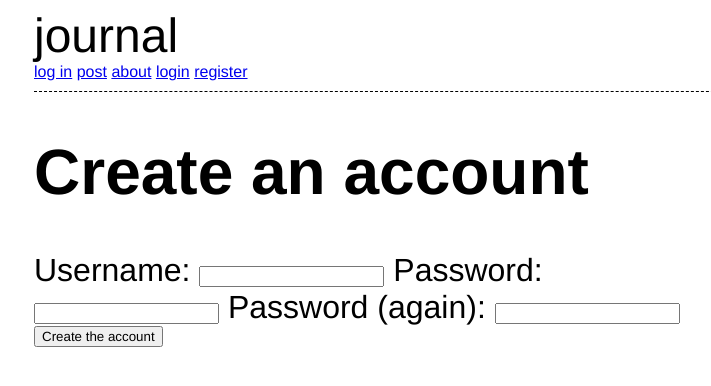
After one commit to drewbharris/journal, a Django app: template templates/main/registration.html in a window 1280 px wide. The commit adds this page. Shown: the top 386 px of the page, without its empty margins (256-967 px from the left). Run offline with Django 3.2, Linux system fonts and the light colour scheme; the template is opened without the code that fills it, so the values that code supplies are empty, except form fields; tables that the repository leaves empty hold one stand-in row (values such as "Sample post"); form fields are guessed from the names that the template uses.

Commit message:
more registration stuff

```diff
--- a/templates/base.html
+++ b/templates/base.html
@@ -30,6 +30,14 @@
 		<a href="/login">log in</a>
 		<a href="/post">post</a>
 		<a href="/about">about</a>
+		{% if not user.is_authenticated %}
+		<a href="/accounts/login/?next=/">login</a>
+		<a href="/accounts/register/">register</a>
+		{% endif %}
+
+		{% if user.is_authenticated %}
+		<a href="/accounts/logout/?next=/">logout</a>
+		{% endif %}
 	</div>
 <div style="font-size:2em;margin-bottom:5px;">
 {% block heading %}{% endblock %}
--- /dev/null
+++ b/templates/main/registration.html
@@ -0,0 +1,29 @@
+{% extends "base.html" %}
+
+{% block title %}Create an account{% endblock %}
+
+{% block content %}
+      <h1>Create an account</h1>
+      <form action="." method="post">{% csrf_token %}
+        {% if form.error_dict %}
+          <p class="error">Please correct the errors below.</p>
+        {% endif %}
+
+        {% if form.username.errors %}
+          {{ form.username.html_error_list }}
+        {% endif %}
+        <label for="id_username">Username:</label> {{ form.username }}
+
+        {% if form.password1.errors %}
+          {{ form.password1.html_error_list }}
+        {% endif %}
+        <label for="id_password1">Password: {{ form.password1 }}
+
+        {% if form.password2.errors %}
+          {{ form.password2.html_error_list }}
+        {% endif %}
+        <label for="id_password2">Password (again): {{ form.password2 }}
+
+        <input type="submit" value="Create the account" />
+      </label>
+{% endblock %}
--- a/urls.py
+++ b/urls.py
@@ -8,7 +8,9 @@ urlpatterns = patterns('',
     # Examples:
     # url(r'^$', 'journal.views.home', name='home'),
     # url(r'^journal/', include('journal.foo.urls')),
-
+    (r'^$', 'main.views.index'),
+    (r'^post/$', 'main.views.post'),
+    (r'^register/$', 'main.views.register'),
     # Uncomment the admin/doc line below to enable admin documentation:
     url(r'^admin/doc/', include('django.contrib.admindocs.urls')),
 
```
Also changed, not shown: apps/main/views.py (+14 -1 lines), settings.py (+15 -1 lines), 2 other files.
